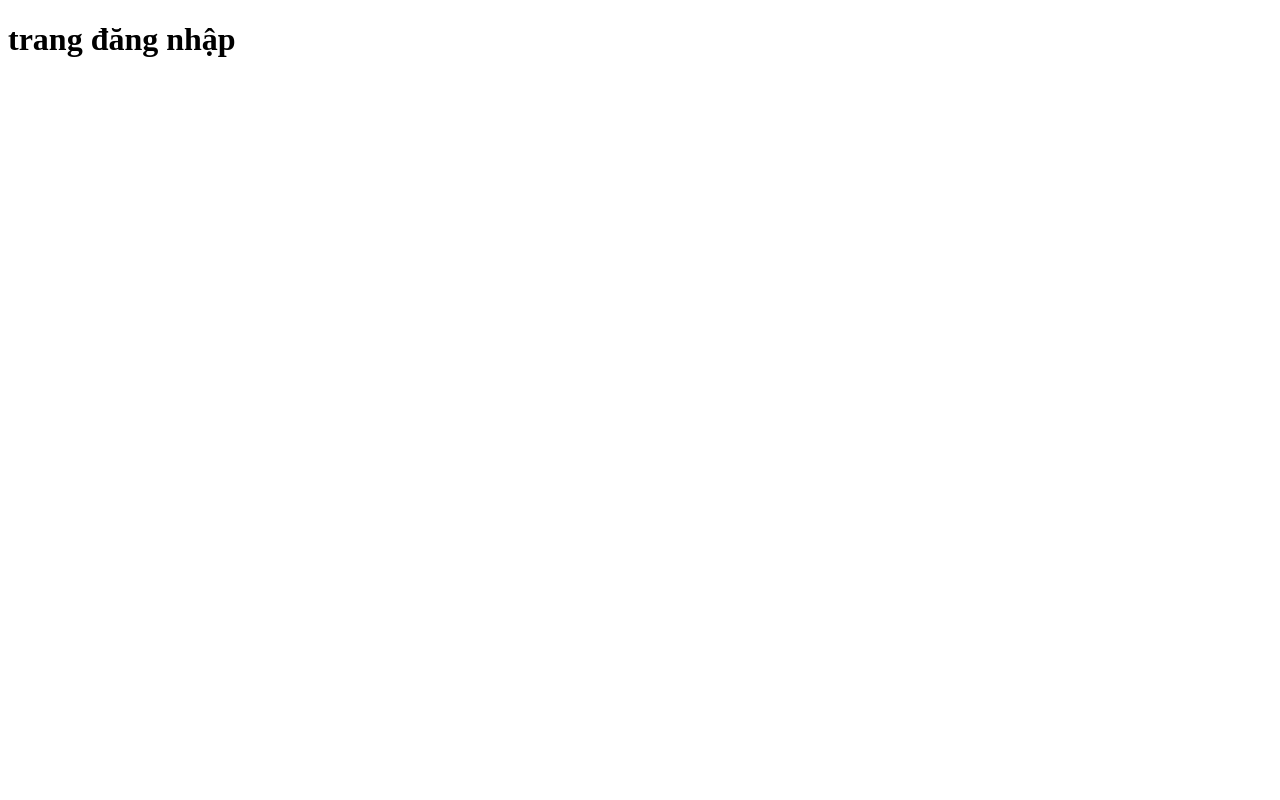
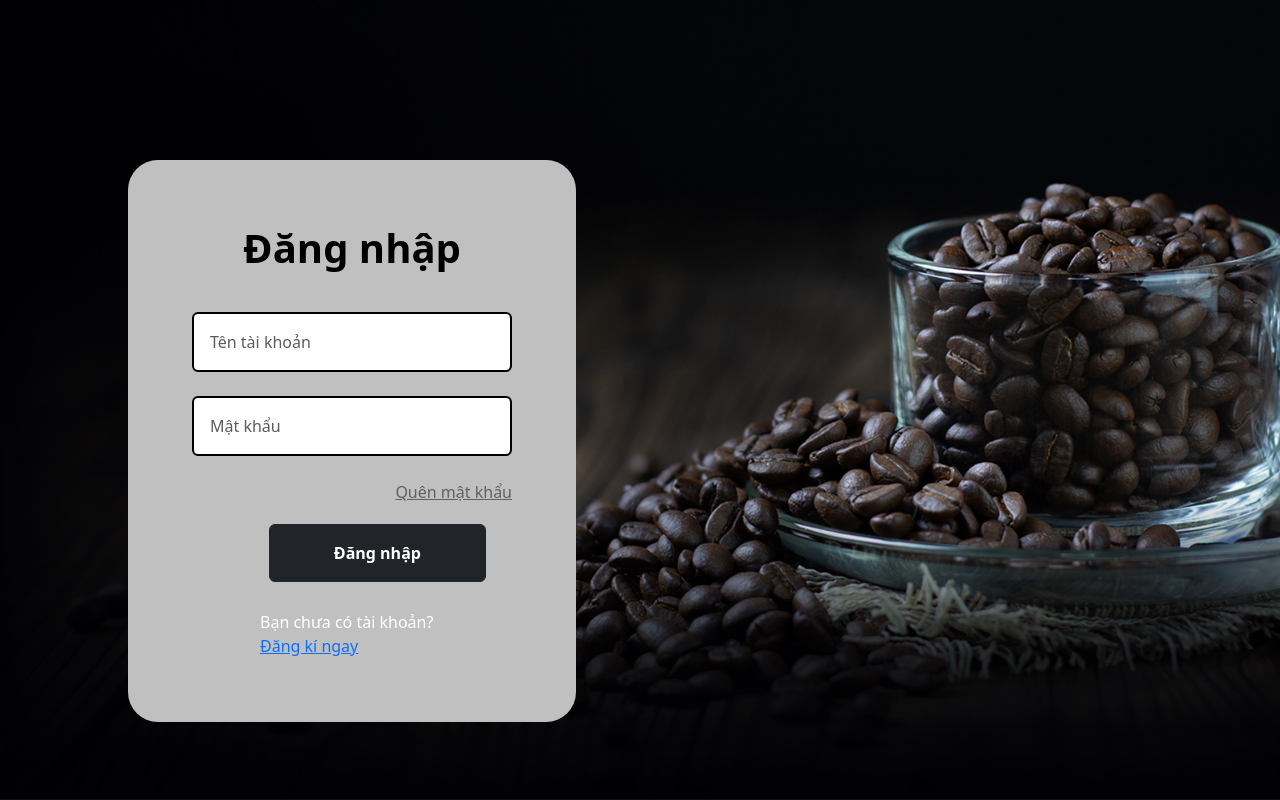
Before and after one commit to luan2410/TheCofeeHouse, a plain HTML site: page fe/src/dangNhap.html in a window 1280 px wide. Drawn offline with Linux system fonts and the light colour scheme.

Commit message:
hoan thanh trang dang nhap

```diff
--- a/be/package.json
+++ b/be/package.json
@@ -11,8 +11,10 @@
   "description": "",
   "dependencies": {
     "body-parser": "^2.2.0",
+    "cors": "^2.8.5",
     "ejs": "^3.1.10",
     "express": "^5.1.0",
+    "joi": "^17.13.3",
     "mongoose": "^8.13.2"
   }
 }
--- a/be/routes/testRoutes.js
+++ b/be/routes/testRoutes.js
@@ -7,7 +7,7 @@ const userSchema = new mongoose.Schema({
     name: String,
     email: String
 });
-const User = mongoose.model('User', userSchema);
+const User = mongoose.models.User || mongoose.model('User', userSchema);
 
 // [GET] Hiển thị tất cả user
 router.get('/users', async (req, res) => {
--- a/be/routes/userRoutes.js
+++ /dev/null
@@ -1 +0,0 @@
-///
--- /dev/null
+++ b/fe/src/css/Login.css
@@ -0,0 +1,58 @@
+* {
+    border: 0;
+    padding: 0;
+    box-sizing: border-box;
+}
+
+.container-fluid {
+    background-image: url(../../data/images/home-img.jpeg);
+    background-size: cover;
+    background-repeat: none;
+    height: 100vh;
+    color: white;
+    position: relative;
+}
+
+.formDN {
+    background-color: #C0C0C0;
+    position: absolute;
+    padding: 64px;
+    width: 35%;
+    left: 10%;
+    top: 20%;
+    border-radius: 30px;
+}
+
+.formDN h1 {
+    color: black;
+    padding-bottom: 32px;
+    text-align: center;
+    font-weight: 700;
+}
+
+
+
+.formDN input {
+    padding: 16px;
+    width: 100%;
+    border: 2px solid black;
+}
+
+
+
+.formDN a {
+    text-align: right;
+    display: block;
+}
+
+.formDN button {
+    margin-left: 24%;
+    padding: 16px 64px;
+    margin-bottom: 12px;
+    font-weight: 700;
+}
+
+label {
+    margin-left: 68px;
+    margin-top: 16px;
+}
--- a/fe/src/dangNhap.html
+++ b/fe/src/dangNhap.html
@@ -1,11 +1,72 @@
 <!DOCTYPE html>
 <html lang="en">
+
 <head>
     <meta charset="UTF-8">
     <meta name="viewport" content="width=device-width, initial-scale=1.0">
     <title>Trang đăng nhập</title>
+    <link rel="stylesheet" href="css/Login.css">
+    <link rel="stylesheet" href="css/bootstrap.css">
+    <script src="js/bootstrap.js"></script>
 </head>
+
 <body>
-    <h1>trang đăng nhập</h1>
+    <div class="container-fluid">
+        <div class="row">
+            <div class="col-6">
+                <div class="formDN">
+                    <h1>Đăng nhập</h1>
+                    <form action="" class="">
+                        <div class="mb-4 ">
+                            <input class="form-control" id="" type="text" placeholder="Tên tài khoản" aria-label="">
+                        </div>
+                        <div class="mb-4 ">
+                            <input class="form-control" id="" type="password" placeholder="Mật khẩu" aria-label="">
+                        </div>
+                        <a href="dangKy.html" style="text-align: right; color: #616161;margin-bottom: 20px;">Quên mật
+                            khẩu</a>
+                        <button class="btn btn-dark">Đăng nhập</button>
+                    </form>
+                    <label>Bạn chưa có tài khoản?<a style="display: inline-block;" href="dangKy.html">Đăng kí
+                            ngay</a></label>
+
+                </div>
+            </div>
+            <div class="col-6">
+                &nbsp;
+            </div>
+        </div>
+    </div>
+    <script>
+        document.querySelector('form').addEventListener('submit', async function (e) {
+            e.preventDefault(); // Ngăn submit mặc định
+
+            const tenTaiKhoan = document.querySelector('input[type="text"]').value;
+            const matKhau = document.querySelector('input[type="password"]').value;
+
+            try {
+                const response = await fetch('http://localhost:3000/api/user/login', {
+                    method: 'POST',
+                    headers: {
+                        'Content-Type': 'application/json'
+                    },
+                    body: JSON.stringify({ tenTaiKhoan, matKhau })
+                });
+
+                const data = await response.json();
+
+                if (response.status === 200) {
+                    window.location.href = "index.html"
+                } else {
+                    alert(data.message);
+                }
+            } catch (error) {
+                console.error('Lỗi:', error);
+                alert('Lỗi kết nối tới server');
+            }
+        });
+    </script>
+
 </body>
+
 </html>
```
Also changed, not shown: be/routes/user_router.js (added, +46 -0 lines), be/server.js (+7 -4 lines), 1 other file.
